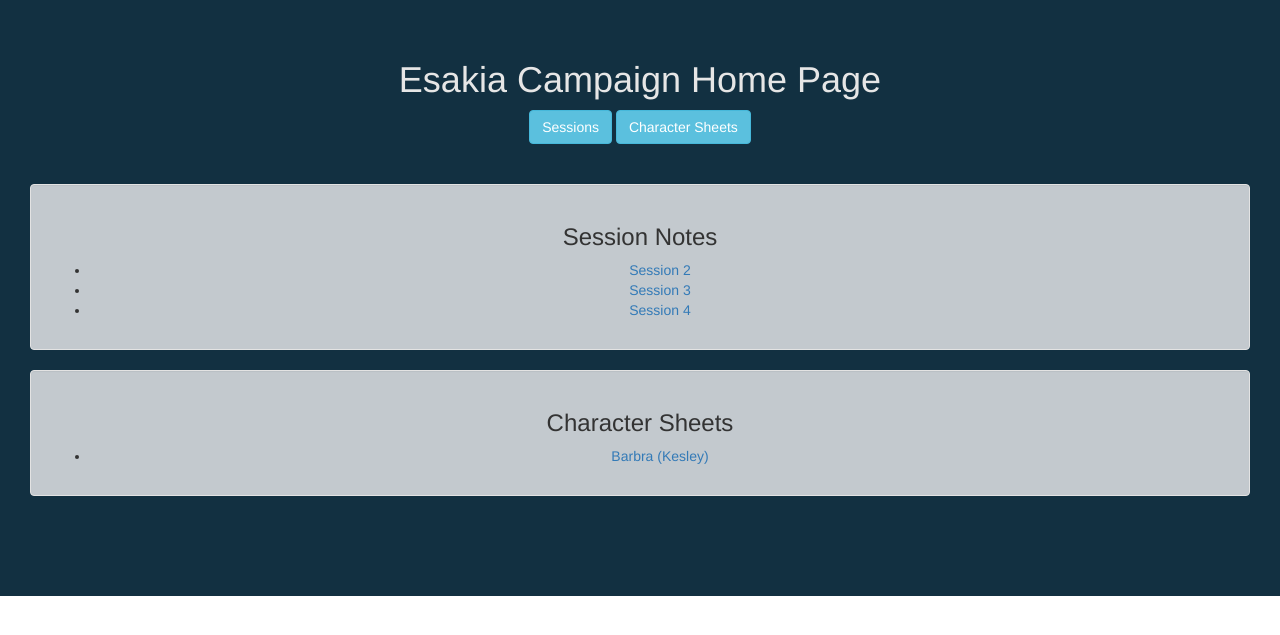
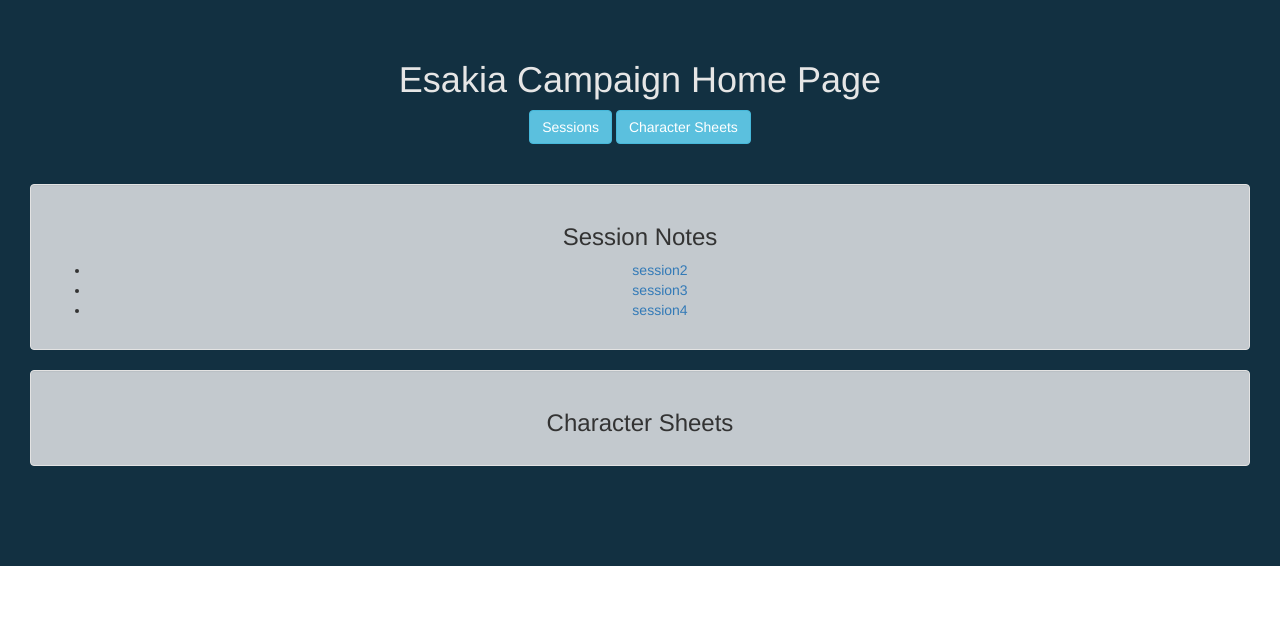
Before and after one commit to xylafur/Izakaya, a Jekyll site: the page built from index.html, in a window 1280 px wide. Shown: the top 635 px of the page. Built offline with Jekyll 4.4.1, drawn with Linux system fonts in a browser that asks for light colours.

Commit message:
reorganization and listing of files

```diff
--- a/index.html
+++ b/index.html
@@ -10,17 +10,23 @@ layout: default
     <button data-toggle="collapse" data-target="#character_sheets" class="btn btn-info">Character Sheets</button>
     <div class="container-fluid">
         <div class="well bg-2 collapse in" id="sessions">
-                <h3>Session Notes</h3>
+            <h3>Session Notes</h3>
                 <ul>
-                    <li><a href="./session2.txt">Session 2</a></li>
-                    <li><a href="./session3.txt">Session 3</a></li>
-                    <li><a href="./session4.txt">Session 4</a></li>
+                    {% for session in site.static_files %}
+                        {% if session.path contains 'sessions' %}
+                        <li><a href="{{ session.path }}"> {{ session.basename }} </a></li>
+                        {% endif %}
+                    {% endfor %}
                 </ul>
             </div>
         <div class="well bg-2 collapse in" id="character_sheets">
             <h3>Character Sheets</h3>
             <ul>
-                <li><a href="./Barbra.pdf">Barbra (Kesley)</a></li>
+                {% for sheet in site.static_files %}
+                    {% if sheet.path contains 'character_sheets' %}
+                    <li><a href="{{ sheet.path }}"> {{ sheet.basename }} </a></li>
+                    {% endif %}
+                {% endfor %}
             </ul>
         </div>
     </div>
```
Also changed, not shown: README.md (added), sessions/session2.txt (renamed from session2.txt), sessions/session3.txt (renamed from session3.txt), sessions/session4.txt (renamed from session4.txt), 2 other files.
